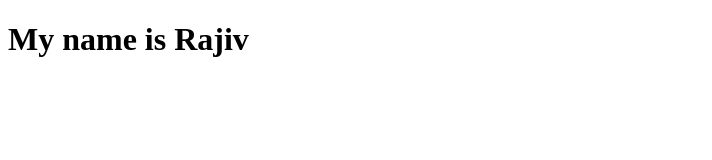
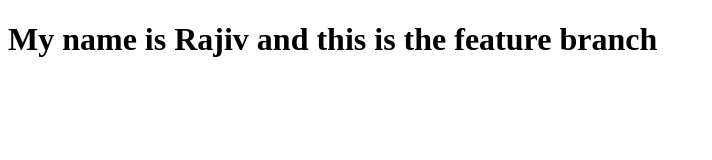
Before and after one commit to rajivch42/first-repo, a plain HTML site: page index1.html in a window 1280 px wide. Shown: the whole page, without its empty margins (0-712 px from the left). Drawn offline with Linux system fonts and the light colour scheme.

Commit message:
Updated index1.html in feature branch

```diff
--- a/index1.html
+++ b/index1.html
@@ -6,6 +6,6 @@
     <title>Document</title>
 </head>
 <body>
-    <h1>My name is Rajiv</h1>
+    <h1>My name is Rajiv and this is the feature branch</h1>
 </body>
 </html>
```
